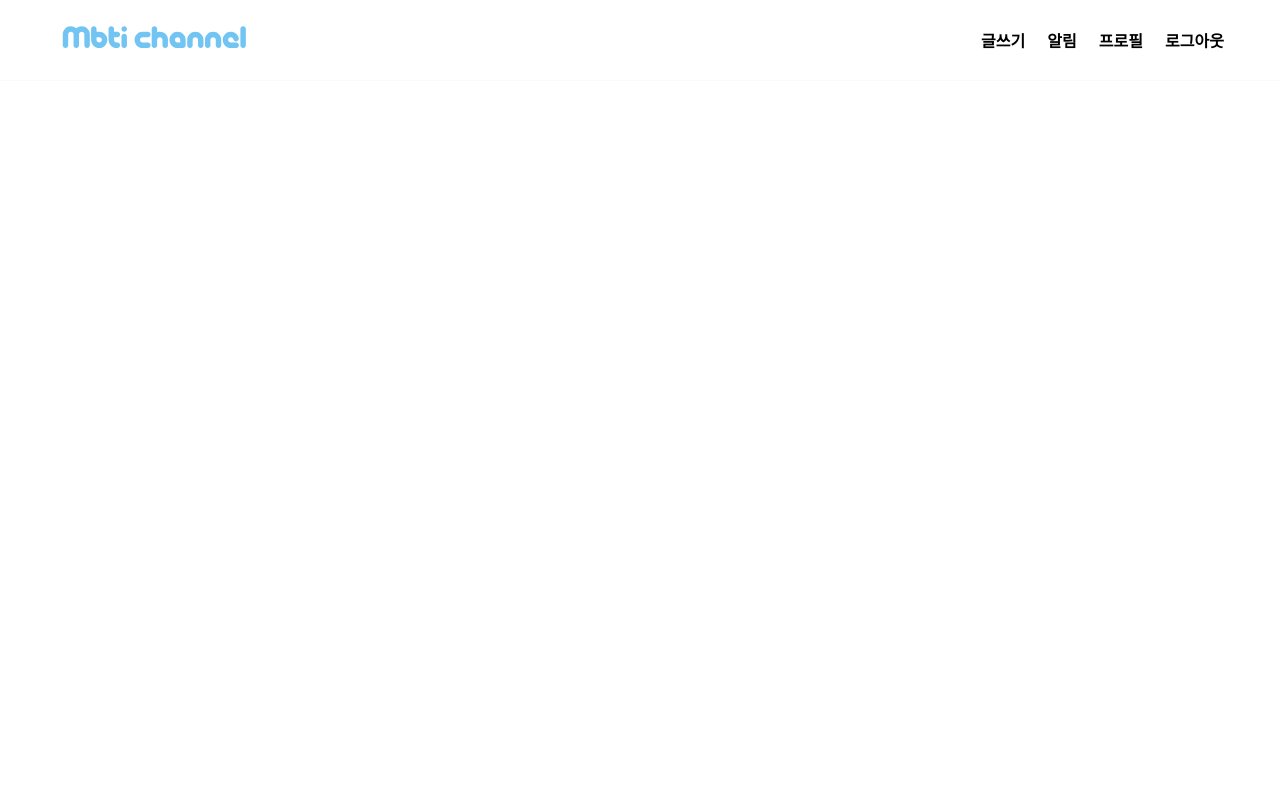
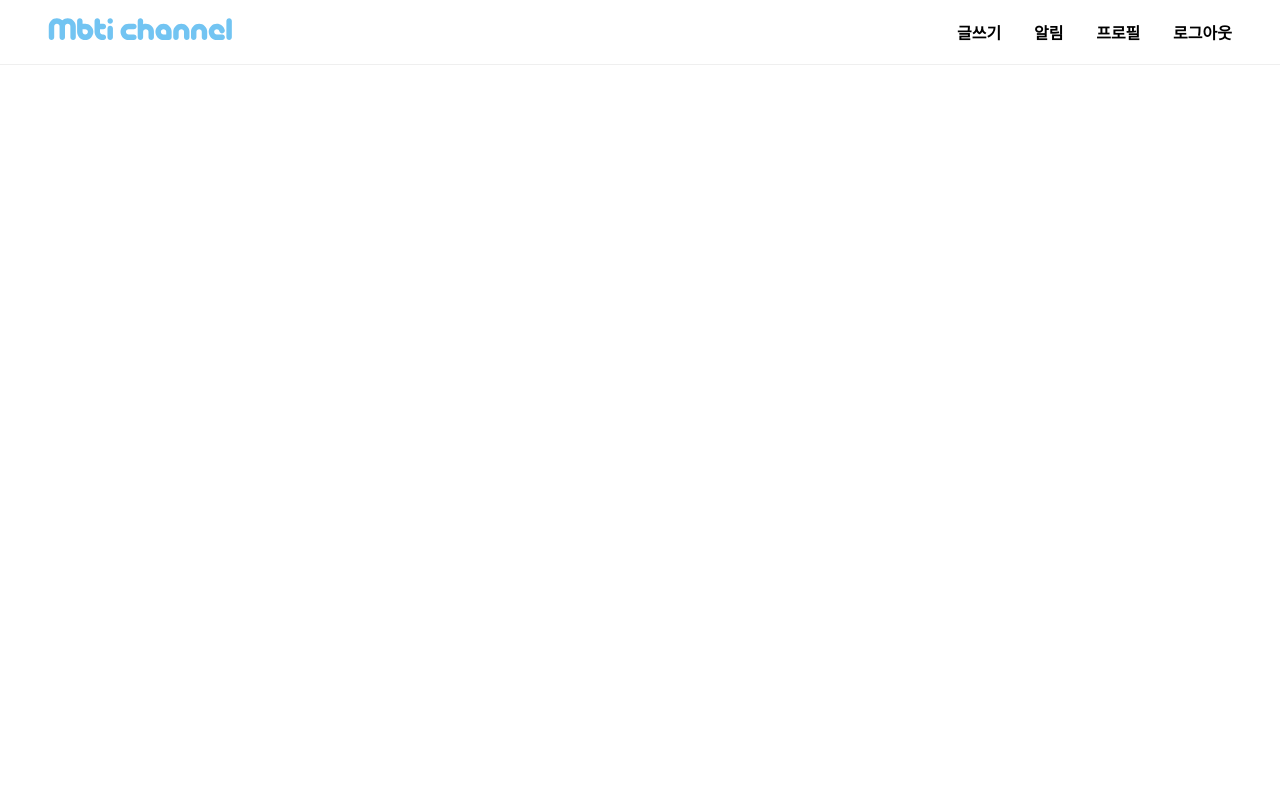
Before and after one commit to MBTI-Channel/front-end, a Next.js app: page /write in a window 1280 px wide. Shown: the top 800 px of the page. Built offline with nearby package versions, Linux system fonts and the light colour scheme.

Commit message:
Fix: Gnb 고정 기능 추가 및 버튼 패딩 수정

```diff
--- a/src/components/articles/Gnb.jsx
+++ b/src/components/articles/Gnb.jsx
@@ -17,17 +17,17 @@ const GnbWrapper = styled.header.attrs((props) => ({
 	align-items: center;
 	width: 100%;
 	height: 64px;
-	padding: 8px;
-	background-color: '#fff';
-	border-bottom: 1px solid #f8fafb;
+	background-color: #fff;
+	border-bottom: 1px solid #efefef;
 	transform: ${(props) =>
 		props.isVisible ? 'translateY(0%)' : 'translateY(-100%)'};
 	/* transition: all 400ms ease-in-out 0s; */
 	& button {
 		color: 'black';
+		opacity: '100%';
 		border: 0;
-		outline: 0;
-		background-color: #fff;
+		padding: 0px;
+		background-color: transparent;
 		cursor: pointer;
 	}
 `;
@@ -48,18 +48,14 @@ const Gnb = ({ isVisible }) => {
 	};
 	return (
 		<GnbWrapper isVisible={isVisible}>
-			<div
-				style={{ display: 'flex', alignItems: 'center', marginLeft: '48px' }}
-			>
-				<button value='logo' onClick={onClick}>
-					<LogoIcon />
-				</button>
-			</div>
+			<button value='logo' onClick={onClick} style={{ marginLeft: '48px' }}>
+				<LogoIcon />
+			</button>
 			<div
 				style={{
 					display: 'flex',
 					width: '275px',
-					justifyContent: 'space-evenly',
+					justifyContent: 'space-between',
 					marginRight: '48px',
 				}}
 			>
--- a/src/components/writingPage/WritingPage.jsx
+++ b/src/components/writingPage/WritingPage.jsx
@@ -1,9 +1,13 @@
 import Gnb from '../articles/Gnb';
+import { Section, QuestionCardWrapper } from './WritingPage.style';
 
 const WritingPage = () => {
 	return (
 		<>
 			<Gnb isVisible />
+			<Section>
+				<QuestionCardWrapper>hi</QuestionCardWrapper>
+			</Section>
 		</>
 	);
 };
--- a/src/components/writingPage/WritingPage.style.js
+++ b/src/components/writingPage/WritingPage.style.js
@@ -1 +1,16 @@
 import styled from 'styled-components';
+
+export const Section = styled.section`
+	margin-top: 64px;
+	width: 100%;
+	/* background-color: red; */
+`;
+
+export const QuestionCardWrapper = styled.div`
+	display: flex;
+	padding-top: 1440px;
+	width: 100%;
+	justify-content: center;
+	align-items: center;
+	/* border: 2px solid red; */
+`;
```
